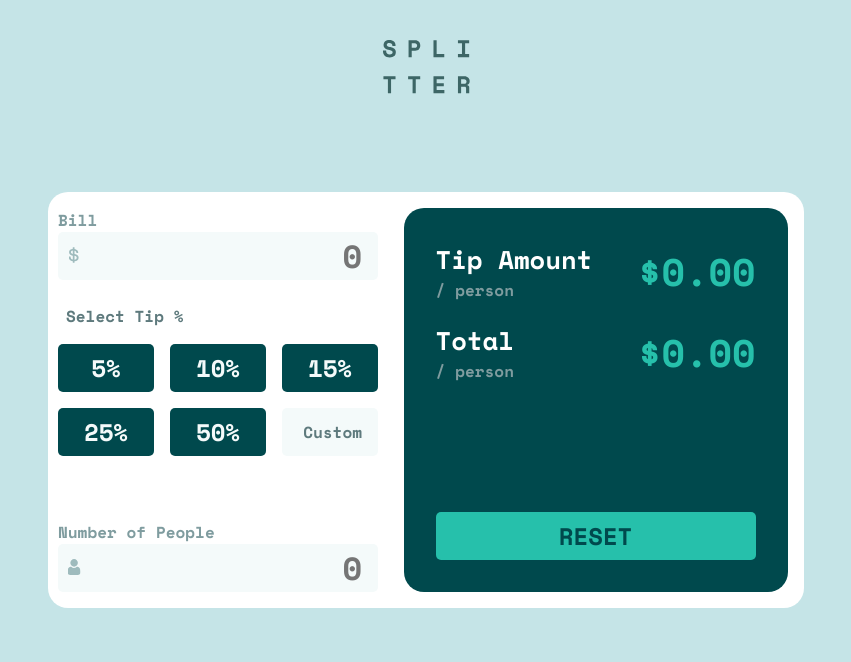
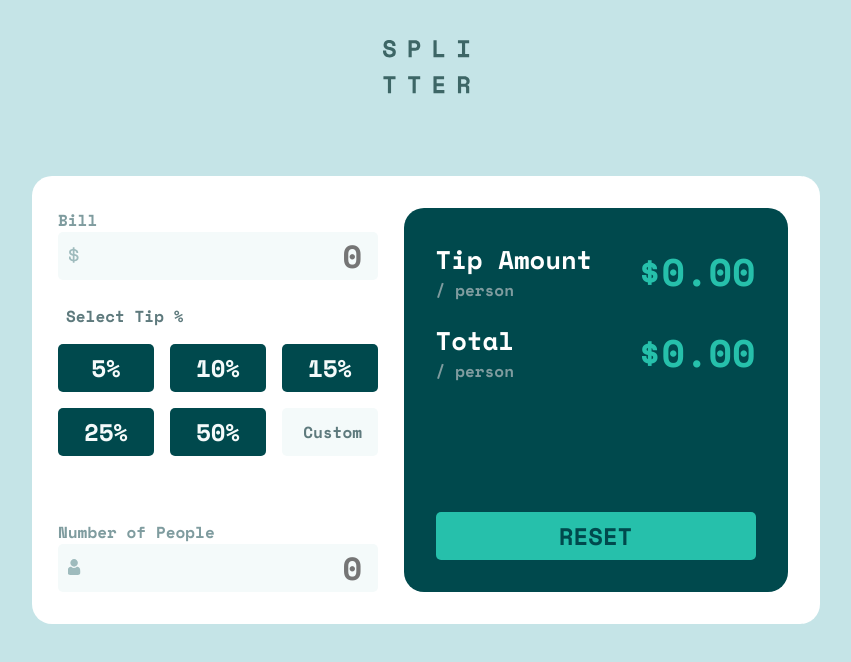
Before and after one commit to MrPhilus/Tip-Calculator, a React (Vite) app in the folder tip-calculator/: page / in a window 1280 px wide. Shown: the top 662 px of the page, without its empty margins (214-1065 px from the left). Built offline with nearby package versions, Linux system fonts and the light colour scheme.

Commit message:
minor styling change

```diff
--- a/tip-calculator/src/App.css
+++ b/tip-calculator/src/App.css
@@ -17,7 +17,6 @@ body {
   background-position-x: center;
   background-position-y: 40px;
   height: 100vh;
-  /* margin-top: 1rem; */
 }
 
 .mainContainer {
@@ -27,10 +26,8 @@ body {
   align-items: center;
   border-radius: 20px;
   flex-wrap: wrap;
-  padding: 1rem;
+  padding: 2rem;
   gap: 2rem;
-  /* width: 25rem; */
-  /* outline: 1px solid red; */
 }
 
 .tipContainer {
```
